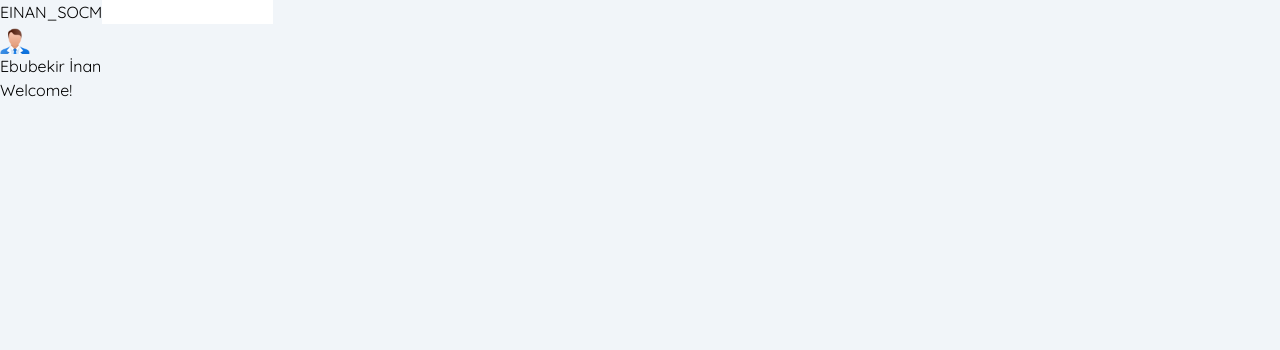
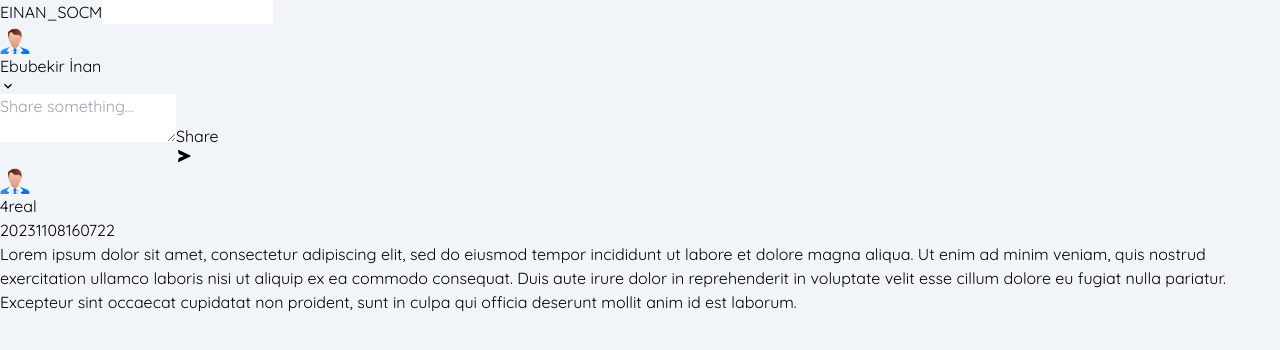
Before and after one commit to einann/social-media-client-nextjs, a Next.js app: page / in a window 1280 px wide. Shown: the top 350 px of the page. Built offline with nearby package versions, Linux system fonts and the light colour scheme.

Commit message:
Navbar fix, entry component.

```diff
--- /dev/null
+++ b/app/(home)/Entry/Entry.tsx
@@ -0,0 +1,58 @@
+import DummyAvatar from '../../../public/dummy_avatar.png';
+import Image from 'next/image';
+
+const data = [
+    {
+        id: "6yh6ha4ga",
+        createdUser: {
+            username: "4real",
+            profilePicture: DummyAvatar
+        },
+        createDate: "20231108",
+        createTime: "160722",
+        content: "Lorem ipsum dolor sit amet, consectetur adipiscing elit, sed do eiusmod tempor incididunt ut labore et dolore magna aliqua. Ut enim ad minim veniam, quis nostrud exercitation ullamco laboris nisi ut aliquip ex ea commodo consequat. Duis aute irure dolor in reprehenderit in voluptate velit esse cillum dolore eu fugiat nulla pariatur. Excepteur sint occaecat cupidatat non proident, sunt in culpa qui officia deserunt mollit anim id est laborum.",
+    },
+    {
+        id: "dj4a0ufae",
+        createdUser: {
+            username: "einan",
+            profilePicture: DummyAvatar,
+        },
+        createDate: "20231104",
+        createTime: "112233",
+        content: "One morning, when Gregor Samsa woke from troubled dreams, he found himself transformed in his bed into a horrible vermin. He lay on his armour-like back, and if he lifted his head a little he could see his brown belly, slightly domed and divided by arches into stiff sections. The bedding was hardly able to cover it and seemed ready to slide off any moment. His many legs, pitifully thin compared with the size of the rest of him, waved about helplessly as he looked. What's happened to me? he thought. It wasn't a dream. His room, a proper human room although a little too small, lay peacefully between its four familiar walls.",
+    }
+]
+
+const singleData = data[0];
+
+export default function Entry() {
+    return (
+        <main className="w-full bg-slate-100 p-2 rounded-md">
+            {/* User Info and Date Info */}
+            <div className='flex flex-row justify-between border-b pb-2'>
+                <div className='flex flex-row items-center gap-3'>
+                    <Image
+                        src={singleData.createdUser.profilePicture}
+                        alt="PP"
+                        width={30}
+                        height={30}
+                        className='rounded-full'
+                    />
+                    <span>{singleData.createdUser.username}</span>
+                </div>
+                <div className='flex flex-row gap-2 items-center text-sm text-slate-600'>
+                    <span className='font-bold'>{singleData.createDate}</span>
+                    <span>{singleData.createTime}</span>
+                </div>
+            </div>
+
+            {/* Content */}
+            <div className='p-4 text-slate-600'>
+                <span>{singleData.content}</span>
+            </div>
+
+            {/* Like and Comment Buttons */}
+        </main>
+    )
+}
--- a/app/(home)/layout.tsx
+++ b/app/(home)/layout.tsx
@@ -1,4 +1,4 @@
-import Navbar from "../components/Navbar"
+import Navbar from "../components/Navbar";
 
 type LayoutProps = { children?: React.ReactNode }
 
@@ -7,7 +7,9 @@ export default function HomeLayout({ children }: LayoutProps) {
         <main className="w-full flex flex-col">
             <div className="w-full md:w-1/2 h-screen border self-center bg-white">
                 <Navbar />
-                {children}
+                <div className="flex flex-col md:flex-row">
+                    {children}
+                </div>
             </div>
         </main>
     )
--- a/app/(home)/page.tsx
+++ b/app/(home)/page.tsx
@@ -1,7 +1,14 @@
+import ShareSomething from "../components/ShareSomething";
+import Entry from "./Entry/Entry";
+
 export default function Home() {
     return (
-        <main className="p-2">
-            <p>Welcome!</p>
+        <main className="p-2 w-full md:p-5">
+            {/* Share Something */}
+            <ShareSomething />
+
+            {/* Entries */}
+            <Entry />
         </main>
     )
 }
--- a/app/components/Navbar.tsx
+++ b/app/components/Navbar.tsx
@@ -1,22 +1,12 @@
-import Image from 'next/image'
-import DummyAvatar from '../../public/dummy_avatar.png';
 import Link from 'next/link';
+import ProfileButton from './ProfileButton';
 
 export default function Navbar() {
     return (
-        <nav className="flex flex-row items-center bg-cyan-700 px-2 py-1 text-white justify-between">
-            <Link href="/" className='font-bold'>EINAN_SOCM</Link>
-            <input type='text' className='rounded-md' /> {/* GEÇİCİ - Burası ayrı bir arama componenti olarak yazılacak */}
-            <Link href="/user" className='flex flex-row items-center'>
-                <Image
-                    src={DummyAvatar}
-                    alt="Avatar"
-                    width={30}
-                    height={30}
-                    className='border rounded-full bg-emerald-700'
-                />
-                <p className='ml-1'>Ebubekir İnan</p>
-            </Link>
+        <nav className="flex flex-col md:flex-row items-center justify-center bg-slate-100 shadow-lg md:justify-between">
+            <Link href="/" className='font-bold mb-2 ml-2 md:mb-0 text-cyan-700'>EINAN_SOCM</Link>
+            <input type='text' className='rounded-md caret-cyan-600 text-cyan-800 px-2 mb-1 md:mb-0' /> {/* GEÇİCİ - Burası ayrı bir arama componenti olarak yazılacak */}
+            <ProfileButton />
         </nav>
     )
 }
--- /dev/null
+++ b/app/components/ProfileButton.tsx
@@ -0,0 +1,62 @@
+"use client";
+
+import Image from "next/image"
+import DummyAvatar from '../../public/dummy_avatar.png';
+import { MdOutlineExpandMore, MdOutlineExpandLess } from "react-icons/md";
+import { CgProfile, CgLogOut } from "react-icons/cg";
+import { useRef, useState, useEffect } from "react";
+import Link from "next/link";
+
+export default function ProfileButton() {
+    const listRef = useRef<any>(null);
+    const [isPopoverVisible, setIsPopoverVisible] = useState(false);
+    const togglePopover = () => {
+        setIsPopoverVisible(!isPopoverVisible);
+    }
+
+    const handleClickOutside = (e: Event) => {
+        if (listRef.current && !listRef.current.contains(e.target)) {
+            setIsPopoverVisible(false);
+        }
+    };
+
+    useEffect(() => {
+        document.addEventListener('mousedown', handleClickOutside);
+        return () => {
+            document.removeEventListener('mousedown', handleClickOutside);
+        }
+    }, []);
+
+
+    return (
+        <div className="relative">
+            <button className='flex flex-row items-center hover:bg-slate-200 px-2 py-1 transition' onClick={togglePopover}>
+                <Image
+                    src={DummyAvatar}
+                    alt="Avatar"
+                    width={30}
+                    height={30}
+                    className='border rounded-full bg-emerald-700'
+                />
+                <p className='mx-1'>Ebubekir İnan</p>
+                {isPopoverVisible ? <MdOutlineExpandLess className='text-lg' /> : <MdOutlineExpandMore className='text-lg' />}
+            </button>
+            {isPopoverVisible && <div ref={listRef}><ProfilePopover /></div>}
+        </div>
+    )
+}
+
+function ProfilePopover() {
+    return (
+        <div className="flex flex-col text-slate-600 md:absolute w-40 right-0 md:bg-cyan-100/25 text-center md:shadow-lg md:mt-1">
+            <Link href="/profile" className="flex items-center justify-center gap-2 p-1 md:justify-start md:ml-1 md:hover:bg-cyan-100/50 md:transition">
+                <CgProfile />
+                <span>Profile</span>
+            </Link>
+            <Link href="/logout" className="flex items-center justify-center gap-2 p-1 md:justify-start md:ml-1 md:hover:bg-cyan-100/50 md:transition">
+                <CgLogOut />
+                <span>Logout</span>
+            </Link>
+        </div>
+    )
+}
--- /dev/null
+++ b/app/components/ShareSomething.tsx
@@ -0,0 +1,13 @@
+import { BiSolidSend } from "react-icons/bi";
+
+export default function ShareSomething() {
+    return (
+        <form className="flex flex-col border-b p-2 mb-4 border-b-slate-100 bg-slate-100 rounded-md">
+            <textarea className="resize-none border border-cyan-500/25 p-1 h-24 caret-cyan-500 focus:outline-none focus:bg-cyan-50/50 rounded-md" placeholder='Share something...'></textarea>
+            <button className="flex flex-row items-center justify-evenly self-end mt-2 bg-cyan-600 shadow-lg shadow-cyan-600/50 rounded-md p-1 text-white w-1/4 md:w-1/6 hover:bg-cyan-700 transition">
+                Share
+                <BiSolidSend />
+            </button>
+        </form>
+    )
+}
--- a/package.json
+++ b/package.json
@@ -19,6 +19,7 @@
     "postcss": "8.4.31",
     "react": "18.2.0",
     "react-dom": "18.2.0",
+    "react-icons": "^4.11.0",
     "tailwindcss": "3.3.5",
     "typescript": "5.2.2"
   }
```
Also changed, not shown: 1 other file (tests, documents, lock files or other folders).
